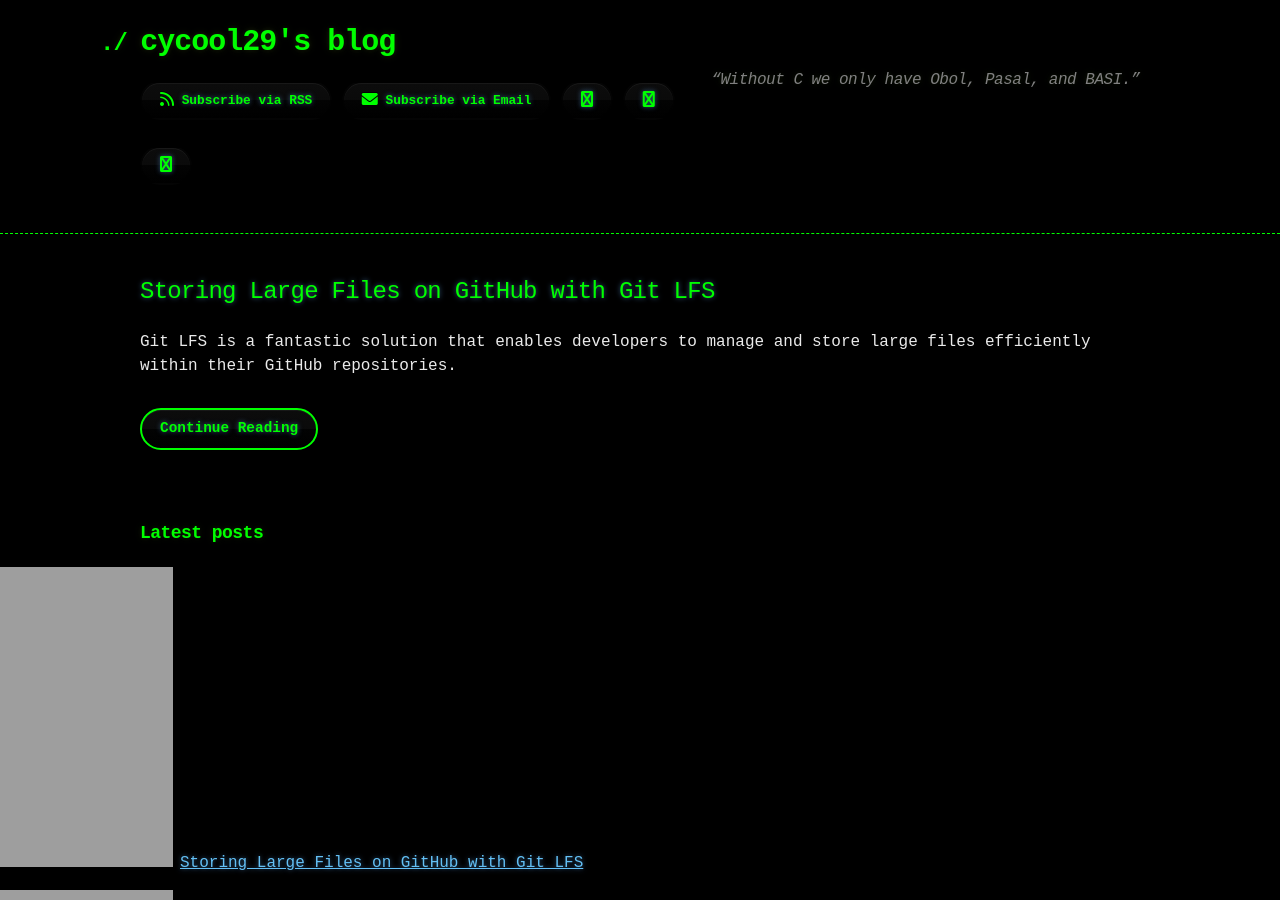
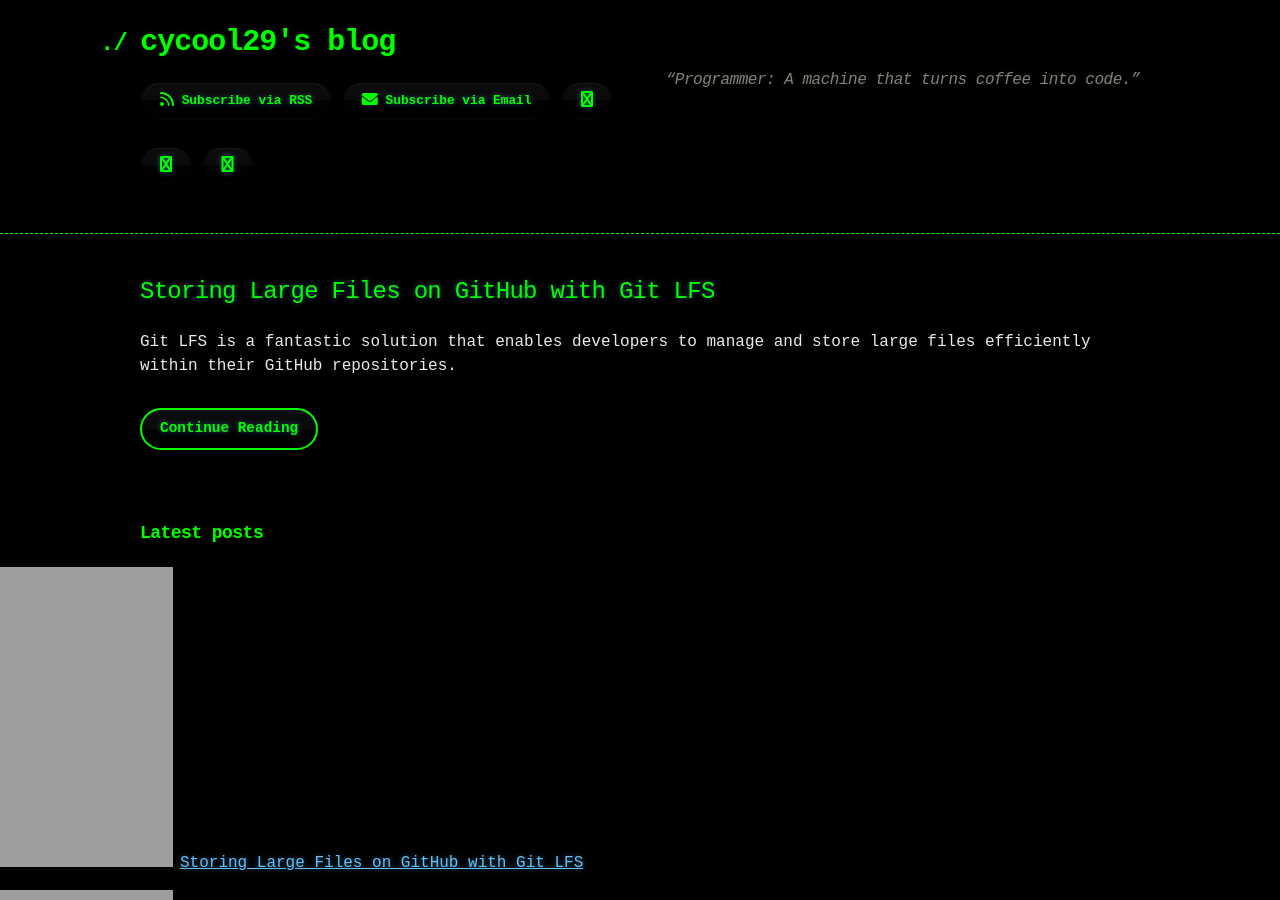
Before and after one commit to cycool29/cycool29.github.io, a Jekyll site: the page built from index.md, in a window 1280 px wide and 900 px high. Built offline with Jekyll 4.4.1, drawn with Linux system fonts in a browser that asks for light colours; a style sheet for code colours, icons or effects is not loaded.

Commit message:
Update quotes

```diff
--- a/_config.yml
+++ b/_config.yml
@@ -1,5 +1,5 @@
 title: cycool29's blog
-description: "“Without C we only have Obol, Pasal, and BASI.” "
+description: "“Programmer: A machine that turns coffee into code.” "
 bio: A high school student. Intermediate in Python, Git, Bash. Learning JavaScript. He/Him. "
 author: cycool29
 url: https://cycool29.github.io
```
